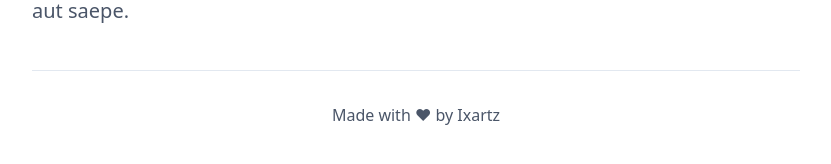
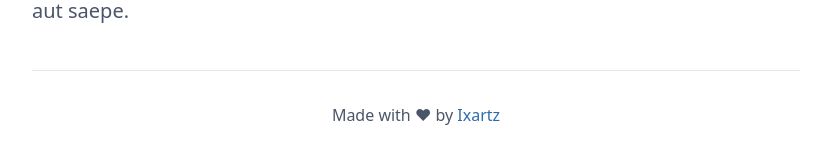
Before and after one commit to CyberWarrior1224/next.js-boilerplate, a Next.js app: page / in a window 1280 px wide. Shown: the part 484-648 px from the top of the page, without its empty margins (224-1055 px from the left). Built offline with nearby package versions, Linux system fonts and the light colour scheme.

Commit message:
Implement link style and add link href

```diff
--- a/src/styles/main.css
+++ b/src/styles/main.css
@@ -1,4 +1,12 @@
 @tailwind base;
+
+a {
+  @apply text-blue-700 no-underline;
+}
+
+a:hover {
+  @apply border-b-2 border-blue-700;
+}
 
 @tailwind components;
 
--- a/src/templates/Main.tsx
+++ b/src/templates/Main.tsx
@@ -1,4 +1,6 @@
 import React, { ReactNode } from 'react';
+
+import Link from 'next/link';
 
 type IMainProps = {
   children: ReactNode;
@@ -14,9 +16,24 @@ const Main = (props: IMainProps) => (
         </div>
         <div>
           <ul className="flex flex-wrap text-xl">
-            <li className="mr-6">Home</li>
-            <li className="mr-6">About</li>
-            <li className="mr-6">GitHub</li>
+            <li className="mr-6">
+              <Link href="/">
+                <a className="text-gray-700 border-none hover:text-gray-900">Home</a>
+              </Link>
+            </li>
+            <li className="mr-6">
+              <Link href="/about">
+                <a className="text-gray-700 border-none hover:text-gray-900">About</a>
+              </Link>
+            </li>
+            <li className="mr-6">
+              <a
+                className="text-gray-700 border-none hover:text-gray-900"
+                href="https://github.com/ixartz/Next-js-Boilerplate"
+              >
+                GitHub
+              </a>
+            </li>
           </ul>
         </div>
       </div>
@@ -30,7 +47,9 @@ const Main = (props: IMainProps) => (
           ♥
         </span>
         {' '}
-        by Ixartz
+        by
+        {' '}
+        <a href="https://creativedesignsguru.com">Ixartz</a>
       </div>
     </div>
   </div>
```
Also changed, not shown: 1 other file (tests, documents, lock files or other folders).
